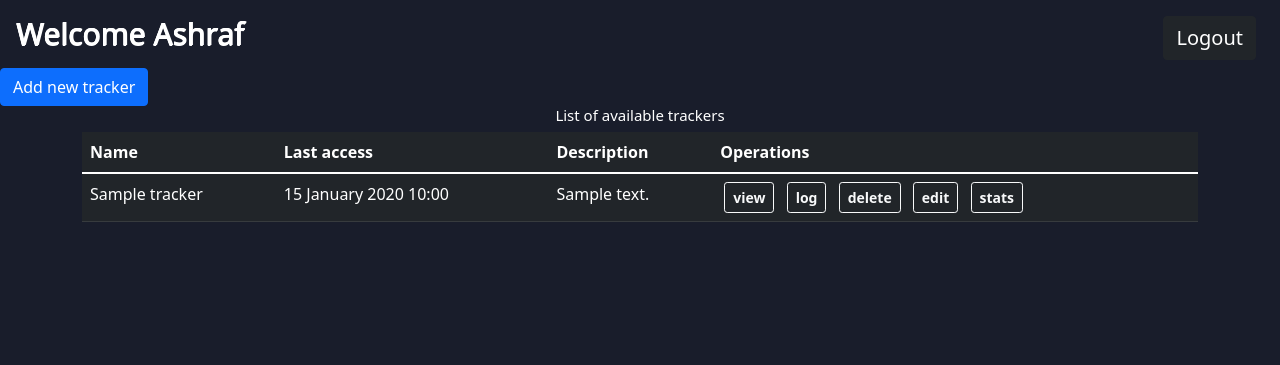
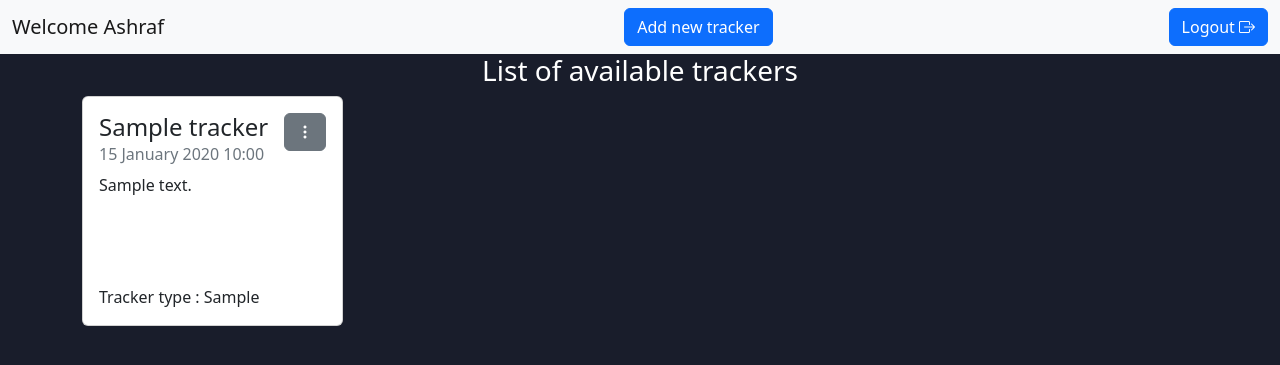
Before and after one commit to Ashrafkhan736/Tracker_app, a Flask app: template templates/dashboard.html in a window 1280 px wide. Shown: the top 365 px of the page. Run offline with Flask 2, Linux system fonts and the light colour scheme; the template is opened without the code that fills it: values named after a table or form of the project are taken from there, most other values are stand-ins (such as "Sample title", 1, 10 or a date in 2020); some libraries are stand-ins or nearby versions.

Commit message:
Changed Dashboard.html
Added card and navbar functionality

```diff
--- a/templates/dashboard.html
+++ b/templates/dashboard.html
@@ -1,45 +1,46 @@
 <!DOCTYPE html>
 <html lang="en">
+
 <head>
   <meta charset="UTF-8" />
   <meta http-equiv="X-UA-Compatible" content="IE=edge" />
   <meta name="viewport" content="width=device-width, initial-scale=1.0" />
-    <link
-      href="https://cdn.jsdelivr.net/npm/bootstrap@5.1.3/dist/css/bootstrap.min.css"
-      rel="stylesheet"
-      integrity="sha384-1BmE4kWBq78iYhFldvKuhfTAU6auU8tT94WrHftjDbrCEXSU1oBoqyl2QvZ6jIW3"
-      crossorigin="anonymous"
-    />
+  <link <link href="https://cdn.jsdelivr.net/npm/bootstrap@5.2.0/dist/css/bootstrap.min.css" rel="stylesheet"
+    integrity="sha384-gH2yIJqKdNHPEq0n4Mqa/HGKIhSkIHeL5AyhkYV8i59U5AR6csBvApHHNl/vI1Bx" crossorigin="anonymous" />
+  <link rel="stylesheet" href="https://cdn.jsdelivr.net/npm/bootstrap-icons@1.9.1/font/bootstrap-icons.css" />
+  <script src="https://cdn.jsdelivr.net/npm/bootstrap@5.2.0/dist/js/bootstrap.bundle.min.js"
+    integrity="sha384-A3rJD856KowSb7dwlZdYEkO39Gagi7vIsF0jrRAoQmDKKtQBHUuLZ9AsSv4jD4Xa"
+    crossorigin="anonymous"></script>
 
   <link rel="stylesheet" type="text/css" href="{{ url_for('static', filename='style.css') }}" />
   <title>Dashboard</title>
 </head>
 
 <body class="bg-dash">
-    <a class="btn btn-dark btn-block mx-1" style="font-size: 20px; position: absolute; right: 20px" href="/"
-      >Logout <i class="bi bi-box-arrow-right"></i
-    ></a>
+  <nav class="navbar bg-light">
+    <div class="container-fluid">
+      <span class="navbar-brand mb-0 h1">Welcome {{ user["user_name"] }}</span>
 
-    <h1 class="mx-3 my-3" style="font-size: 30px">Welcome {{ user["user_name"] }}</h1>
       <!-- Button trigger modal -->
-    <button type="button" class="btn btn-primary" data-bs-toggle="modal" data-bs-target="#staticBackdrop">
+      <button type="button" class="btn btn-primary ms-5" data-bs-toggle="modal" data-bs-target="#staticBackdrop">
         Add new tracker
       </button>
 
       <!-- Modal -->
-    <div
-      class="modal fade"
-      id="staticBackdrop"
-      data-bs-backdrop="static"
-      data-bs-keyboard="false"
-      tabindex="-1"
-      aria-labelledby="staticBackdropLabel"
-      aria-hidden="true"
-    >
+      <a class="btn btn-primary" href="/">Logout <i class="bi bi-box-arrow-right"></i></a>
+    </div>
+  </nav>
+  <!-- <h1 class="mx-3 my-3" style="font-size: 30px">
+        Welcome {{ user["user_name"] }}
+    </h1> -->
+  <div class="modal fade" id="staticBackdrop" data-bs-backdrop="static" data-bs-keyboard="false" tabindex="-1"
+    aria-labelledby="staticBackdropLabel" aria-hidden="true">
     <div class="modal-dialog modal-lg">
       <div class="modal-content">
         <div class="modal-header">
-            <h5 class="modal-title" id="staticBackdropLabel" style="color: black">Add tracker</h5>
+          <h5 class="modal-title" id="staticBackdropLabel" style="color: black">
+            Add tracker
+          </h5>
           <button type="button" class="btn-close" data-bs-dismiss="modal" aria-label="Close"></button>
         </div>
         <div class="modal-body" style="color: black">
@@ -61,7 +62,9 @@
             <label for="options"><b>Options</b></label>
             <input class="col-sm-3 my-2" type="text" name="options" placeholder="option1,option2,option3" />
             <div class="modal-footer">
-                <button type="button" class="btn btn-secondary" data-bs-dismiss="modal">Close</button>
+              <button type="button" class="btn btn-secondary" data-bs-dismiss="modal">
+                Close
+              </button>
               <button type="submit" class="btn btn-primary">Submit</button>
             </div>
           </form>
@@ -70,9 +73,50 @@
     </div>
   </div>
 
-    <h3 style="font-size: 15px; text-align: center">List of available trackers</h3>
+  <h3 style="text-align: center">List of available trackers</h3>
   <div class="container">
-      <table class="table table-hover table-dark">
+    <div class="row">
+      {% for tracker in trackers %}
+      <div class="col-sm-3">
+        <div class="card text-dark h-100">
+          <div class="card-body">
+            <div class="dropdown float-end">
+              <button class="btn btn-secondary" type="button" data-bs-toggle="dropdown" aria-expanded="false">
+                <i class="bi bi-three-dots-vertical"></i>
+              </button>
+              <ul class="dropdown-menu">
+                <li>
+                  <a class="dropdown-item" href="/view_log/{{tracker['tracker_id']}}">view</a>
+                </li>
+                <li>
+                  <a class="dropdown-item" href="/add_log/{{tracker['tracker_id']}}">log</a>
+                </li>
+                <li>
+                  <a class="dropdown-item" href="/delete_tracker/{{tracker['tracker_id']}}">delete</a>
+                </li>
+                <li>
+                  <a class="dropdown-item" href="/edit_tracker/{{tracker['tracker_id']}}">edit</a>
+                </li>
+                <li>
+                  <a class="dropdown-item" href="/stats_log/{{tracker['tracker_id']}}">stats</a>
+                </li>
+              </ul>
+            </div>
+            <h4 class="card-title">{{tracker["name"]}}</h4>
+            <h6 class="card-subtitle mb-2 text-muted">
+              {{tracker["timestamp"].strftime("%d %B %Y %H:%M")}}
+            </h6>
+            <p class="card-text overflow-scroll" style="height: 6rem">
+              {{tracker["description"]}}
+            </p>
+            <p class="card-text">Tracker type : {{tracker["tracker_type"]}}</p>
+          </div>
+        </div>
+      </div>
+      {% endfor %}
+    </div>
+
+    <!-- <table class="table table-hover table-dark">
         <thead>
           <tr>
             <th scope="col">Name</b></th>
@@ -105,27 +149,10 @@
           </tr>
           {% endfor %}
         </tbody>
-      </table>
+      </table> -->
   </div>
 
   <!------------------------------------------------ JS FOR BOOTSTRAP ------------------------------------------------------------->
+</body>
 
-    <script
-      src="https://cdn.jsdelivr.net/npm/bootstrap@5.1.3/dist/js/bootstrap.bundle.min.js"
-      integrity="sha384-ka7Sk0Gln4gmtz2MlQnikT1wXgYsOg+OMhuP+IlRH9sENBO0LRn5q+8nbTov4+1p"
-      crossorigin="anonymous"
-    ></script>
-
-    <script
-      src="https://cdn.jsdelivr.net/npm/@popperjs/core@2.10.2/dist/umd/popper.min.js"
-      integrity="sha384-7+zCNj/IqJ95wo16oMtfsKbZ9ccEh31eOz1HGyDuCQ6wgnyJNSYdrPa03rtR1zdB"
-      crossorigin="anonymous"
-    ></script>
-
-    <script
-      src="https://cdn.jsdelivr.net/npm/bootstrap@5.1.3/dist/js/bootstrap.min.js"
-      integrity="sha384-QJHtvGhmr9XOIpI6YVutG+2QOK9T+ZnN4kzFN1RtK3zEFEIsxhlmWl5/YESvpZ13"
-      crossorigin="anonymous"
-    ></script>
-  </body>
 </html>
```
Also changed, not shown: tracker.sqlite3. Lines whose indentation alone changed are shown as unchanged.
